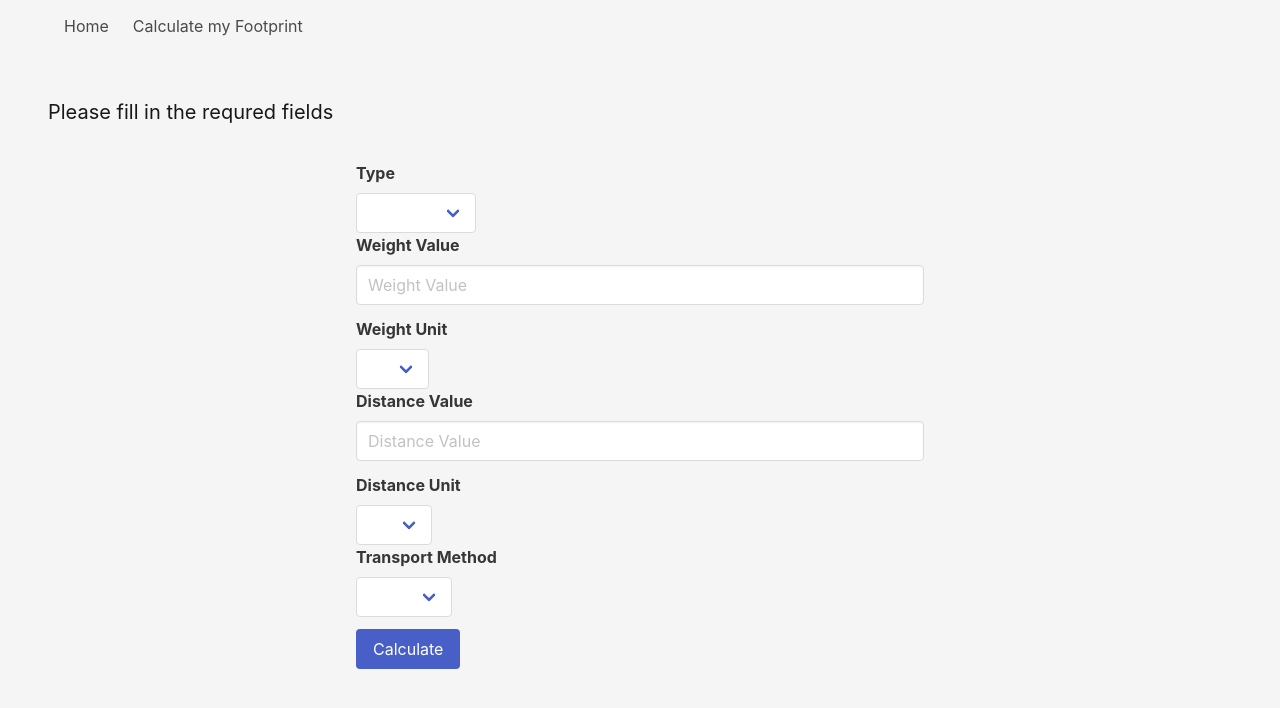
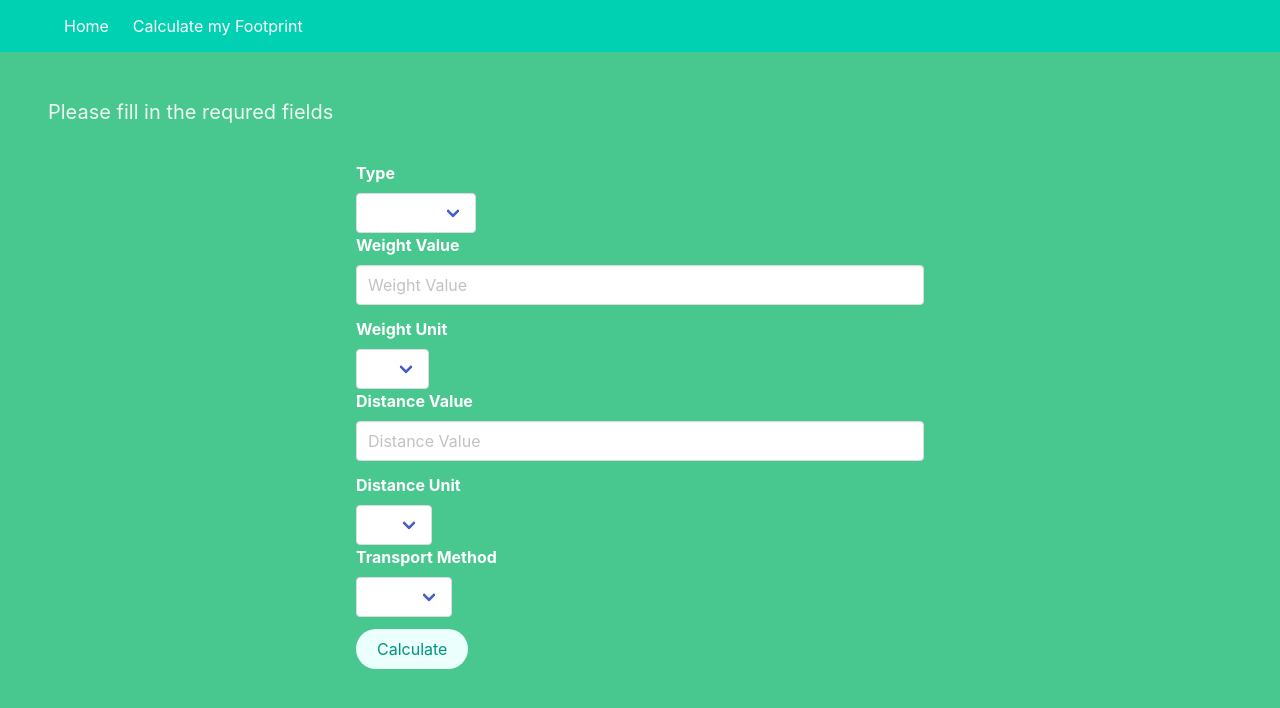
Before and after one commit to ornellaspada/Project-2, a React (Create React App) app: page /form in a window 1280 px wide. Shown: the top 708 px of the page. Built offline with nearby package versions, Linux system fonts and the light colour scheme.

Commit message:
sass elements adding

```diff
--- a/src/components/Estimate.js
+++ b/src/components/Estimate.js
@@ -22,9 +22,10 @@ function Results() {
   return (
     <>
       {estimate &&
-      <section className="hero is-fullheight-with-navbar is-light">
+      <section className="hero is-fullheight-with-navbar is-sucess">
         <section className="resultsSection" key={estimate[0].data.id}>
-          <div className="resultsDisplay">
+          <section className="section">
+            <img className="co2" src="https://i.imgur.com/E1M4mLu.png" alt="logo"/>
             <h1>Your carbon footprint for this shipping would be:</h1>
             <h2>
               {estimate[estimate.length - 1].data.attributes.carbon_g}g
@@ -41,19 +42,22 @@ function Results() {
             <h2>
               The total cost to offset this would be £{Math.ceil(estimate[estimate.length - 1].data.attributes.carbon_g * 0.000007)}
             </h2>
-          </div>
-          <div className="carbonNeutralBritain">
-            <img src="https://cdn.shopify.com/s/files/1/0502/7010/9865/files/Copy_of_Untitled_4_190x.png?v=1605188060"/>
+          </section>
+          <div className="bottomTwo">
+            <section className="section">
+              <img className="co2" src="https://cdn.shopify.com/s/files/1/0502/7010/9865/files/Copy_of_Untitled_4_190x.png?v=1605188060"/>
               <p className="charityInfo">Carbon Neutral Britain is the UK's leading Carbon Offsetting Initiative - allowing individuals and businesses to offset their carbon emissions.</p>
               <p>Become carbon neutral for £6.99 month</p>
               <a className="donateLink" href="https://carbonneutralbritain.org/products/become-carbon-neutral?variant=37544813428905&selling_plan=12419241">Donate</a>
-          </div>
-          <div className="coolEarth">
-            <img src="https://cornwallinnovation.co.uk/wp-content/uploads/2019/12/Cool-Earth-logo-scaled-e1575539011735.jpg"/>
+            </section>
+            <section className="section">
+              <img className="co2" src="https://cornwallinnovation.co.uk/wp-content/uploads/2019/12/Cool-Earth-logo-scaled-e1575539011735.jpg"/>
               <p className="charityInfo">Cool Earth's vision is a world where tropical deforestation and degredation has no role in climate change.</p>
               <p>By supporting Cool Earth, you are protecting the rainforest, improving lives and helping to tackle the climate crisis</p>
               <a className="donateLink" href="https://www.coolearth.org/get-involved/donate-cool-earth/">Donate</a>
+            </section>
           </div>
+
         </section>
       </section>
       }
--- a/src/components/Form.js
+++ b/src/components/Form.js
@@ -35,7 +35,7 @@ function Form() {
   }
 
   return (
-    <section className="hero is-fullheight-with-navbar is-light">
+    <section className="hero is-fullheight-with-navbar is-success">
       <section className="section">
         <h1 className="subtitle">Please fill in the requred fields</h1>
         <form className="column is-half is-offset-one-quarter" onSubmit={handleSubmit}>
@@ -132,7 +132,7 @@ function Form() {
           )}
           <div className="field">
             <p className="control">
-              <button className="button is-link" type="submit">
+              <button className="button is-primary is-light is-rounded" type="submit">
                 Calculate
               </button>
             </p>
--- a/src/components/Home.js
+++ b/src/components/Home.js
@@ -7,9 +7,9 @@ function Home() {
 
   return (
     <>
-      <section className="hero is-light is-fullheight-with-navbar">
+      <section className="hero is-success is-light is-fullheight-with-navbar">
         <div className="hero-body">
-          <p className="title">
+          <p className="title is-success">
             About
           </p>
           <p className="subtitle">
@@ -24,11 +24,11 @@ function Home() {
             at your door, and choose to donate to one of our partner charities and help take care of our planet.
           </p>
           <Link to="/form">
-            <button onClick={handleChange} className="button is-dark is-fullwidth">Estimate</button>
+            <button onClick={handleChange} className="button is-primary is-light is-rounded is-focused is-fullwidth">Estimate</button>
           </Link>
         </div>
         <div>
-          <img className="truck" src="https://pngimg.com/uploads/free_shipping/free_shipping_PNG74.png" alt="truck"/>
+          <img className="co2" src="https://i.imgur.com/E1M4mLu.png" alt="truck"/>
         </div>
       </section>
     </>
--- a/src/components/Nav.js
+++ b/src/components/Nav.js
@@ -2,7 +2,7 @@ import { Link } from 'react-router-dom'
 
 function Nav() {
   return (
-    <nav className="navbar is-light">
+    <nav className="navbar is-primary">
       <div className="container">
         <div className="navbar-brand">
           <Link to="/" className="navbar-item">
--- a/src/styles/main.scss
+++ b/src/styles/main.scss
@@ -3,7 +3,7 @@
 .resultsSection {
   height: 100%;
   display: flex;
-  flex-direction: row;
+  flex-direction: column;
   align-items: center;
 }
 
@@ -51,6 +51,22 @@
   justify-content: center;
 }
 
-.truck {
-  width: 20em;
+.hero {
+  display: flex;
 }
+
+.co2 {
+  width: 200px;
+}
+
+.label {
+  color: rgb(255, 255, 255);
+}
+
+button {
+  border: 2px solid green;
+}
+
+.bottomTwo {
+  flex-direction: row;
+}
```
Lines whose indentation alone changed are shown as unchanged.
